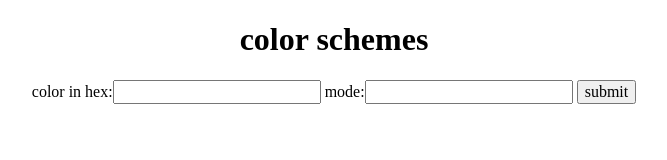
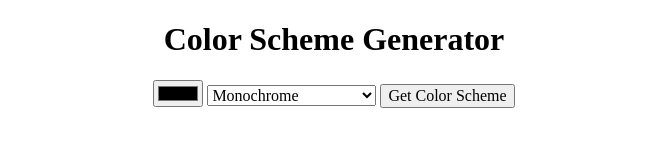
Before and after one commit to bashirdol03/Color-Scheme-Generator, a website built with Vite: page index.html in a window 1280 px wide. Shown: the whole page, without its empty margins (306-973 px from the left). Built offline with nearby package versions, Linux system fonts and the light colour scheme; no server answers.

Commit message:
updated file

```diff
--- a/index.html
+++ b/index.html
@@ -3,11 +3,20 @@
         <link rel="stylesheet" href="index.css">
     </head>
     <body>
-        <h1>color schemes</h1>
+        <h1>Color Scheme Generator</h1>
         <form id="color-form">
-            <label for="hex-color">color in hex:</label><input id="hex-color" type="text"/>
-            <label for="color-mode">mode:</label><input id="color-mode" type="text"/>
-            <button>submit</button>
+            <input id="hex-color" type="color"/>
+            <select id="color-mode">
+                <option value="monochrome">Monochrome</option>
+                <option value="monochrome-light">Monochrome-Light</option>
+                <option value="monochrome-dark">Monochrome-Dark</option>
+                <option value="analogic">Analogic</option>
+                <option value="complement">Complement</option>
+                <option value="analogic-complement">Analogic-Complement</option>
+                <option value="triad">Triad</option>
+                <option value="quad">Quad</option>
+            </select>
+            <button>Get Color Scheme</button>
         </form>
         <div id="colors-container" class="colors-container">
 
--- a/index.js
+++ b/index.js
@@ -34,20 +34,20 @@ document.getElementById("color-form").addEventListener("submit", e =>
 
    e.preventDefault()
 
-     color = document.getElementById("hex-color").value
+     let pickedColor = document.getElementById("hex-color").value
+     color = pickedColor.substring(1)
      mode = document.getElementById("color-mode").value
 
 
-    console.log(color)
-    console.log(mode)
-
-    fetch(`https://www.thecolorapi.com/scheme?hex=${color}&mode=${mode}&count=5`)
+   fetch(`https://www.thecolorapi.com/scheme?hex=${color}&mode=${mode}&count=5`)
    .then(res => res.json())
    .then(data => {
              colorsDataArray = data.colors
              render()
+
              })
 
 
 
+
 })
```
Also changed, not shown: 1 other file.
